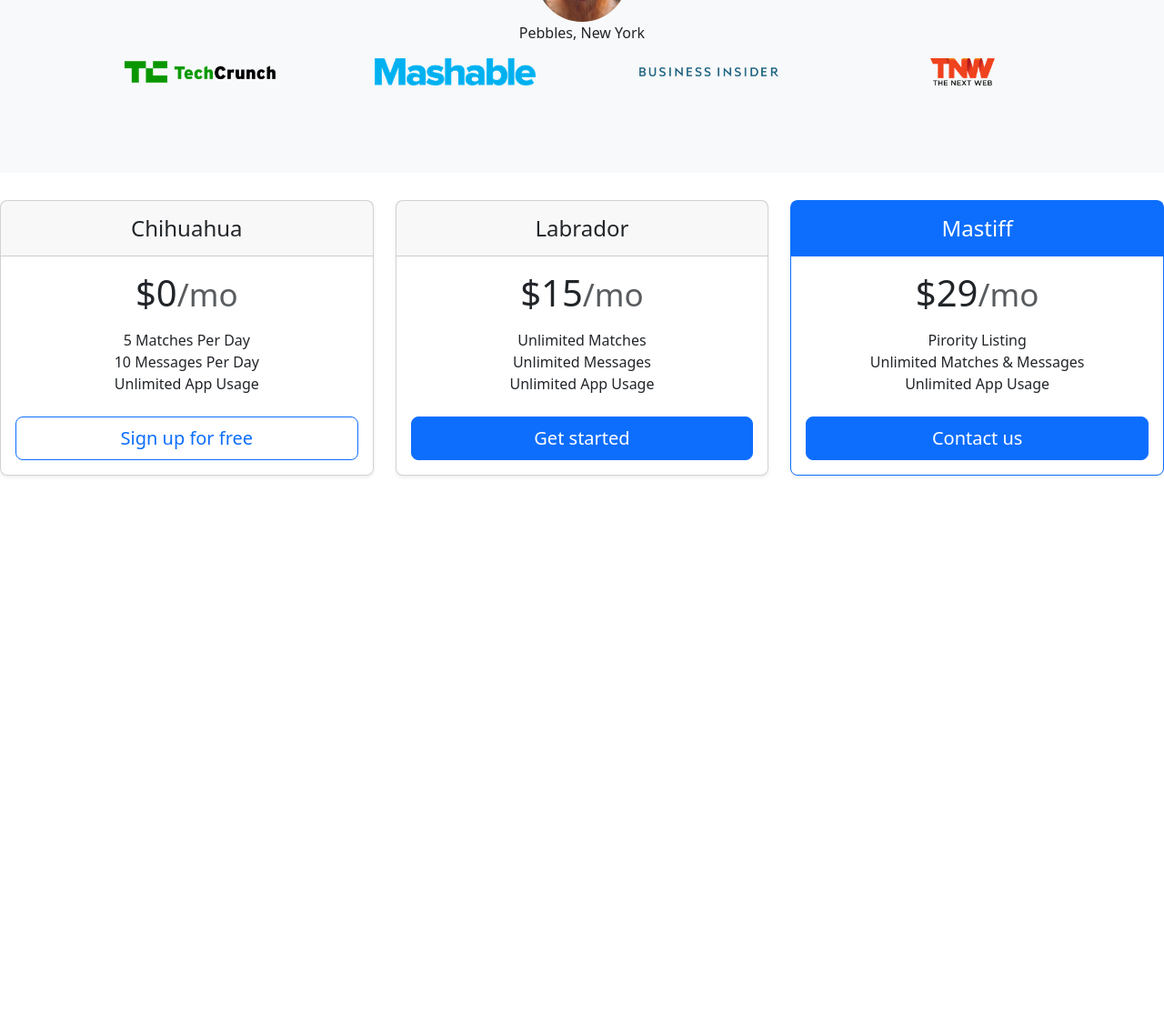
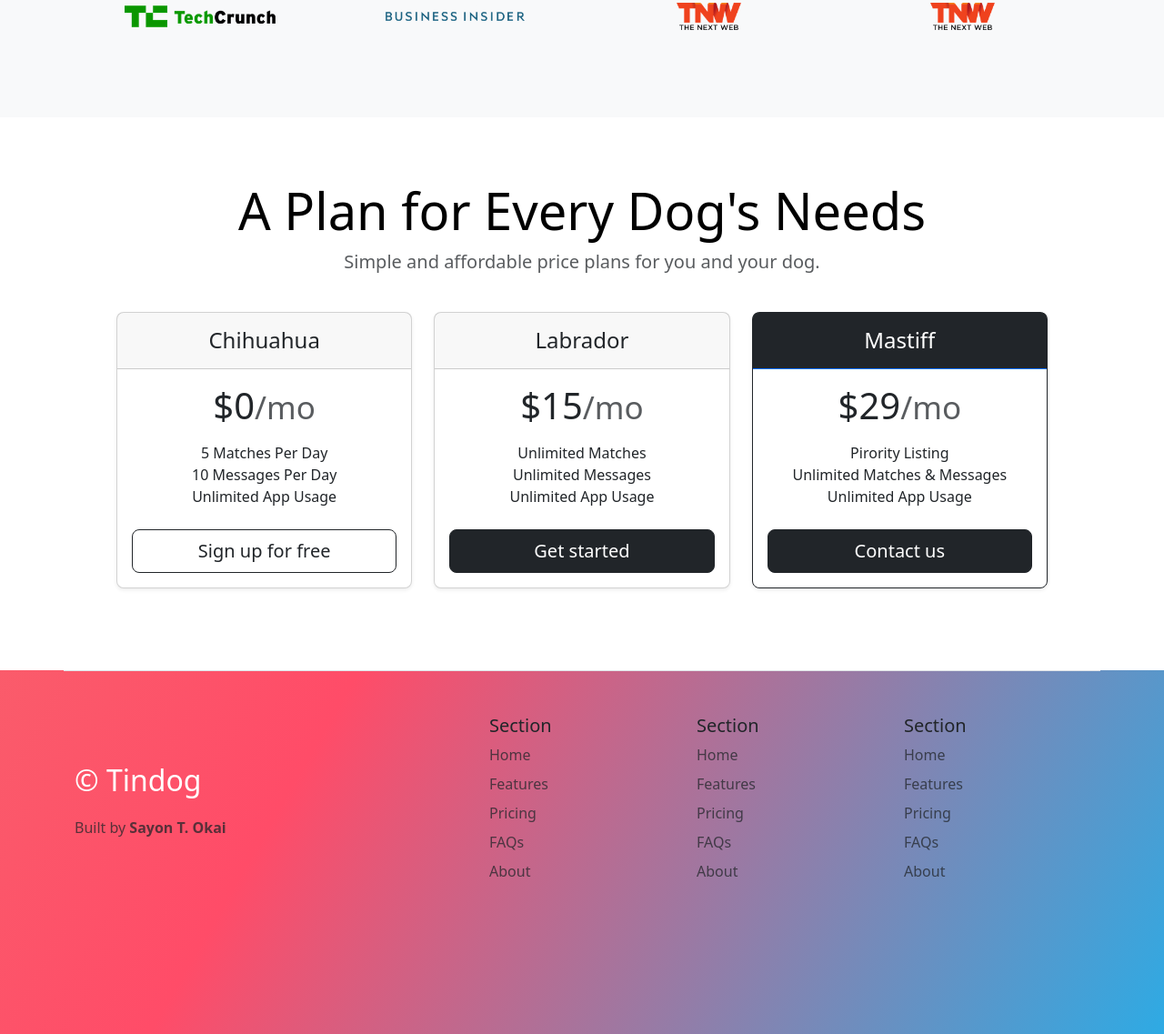
Before and after one commit to Sayon-okai/TinDog-Project.github.io, a plain HTML site: page index.html in a window 1280 px wide. Shown: the part 1380-2517 px from the top of the page at 91% size. Before the commit the page ends 1943 px from the top, so only its background shows below. Drawn offline with nearby package versions, Linux system fonts and the light colour scheme.

Commit message:
TinDog Project - a dog lovers site - for matching and more

```diff
--- a/css/style.css
+++ b/css/style.css
@@ -47,6 +47,25 @@
 }
 
 
-.text-body-emphasis {
-    margin: 15px 0 33px 0 ;
+
+#testimonial p {
+     margin: 15px 0 20px;
+     font-family: sans-serif;
+     font-size: 1em;
 }
+#testimonial .container {
+    justify-content: space-between;
+}
+
+#pricing {
+      padding: 2px 10% 2px 10%;
+}
+
+#footer {
+  height: 400px;
+}
+
+ .tindog {
+  color: #fff;
+  font-size: 2rem;
+}
--- a/index.html
+++ b/index.html
@@ -121,14 +121,15 @@
                     <img src="./images/techcrunch.png" alt="techcrunch" height="30">
                   </div>
                   <div class="col-lg-3 col-sm-12">
-                    <img src="./images/mashable.png" alt="mashable" height="30">
-                  </div>
-                  <div class="col-lg-3 col-sm-12">
                     <img src="./images/bizinsider.png" alt="bizinsider" height="30">
                   </div>
                   <div class="col-lg-3 col-sm-12">
                     <img src="./images/tnw.png" alt="tnw" height="30">
                   </div>
+                  <div class="col-lg-3 col-sm-12">
+                    <img src="./images/tnw.png" alt="tnw" height="30">
+                  </div>
+
               </div>
             </div>
           </div>
@@ -138,7 +139,12 @@
   </section>
   <!-- Pricing -->
   <section id="pricing">
+    <div class="pricing-header p-3 pb-md-4 mx-auto text-center">
+      <h1 class="display-4 fw-normal text-body-emphasis">A Plan for Every Dog's Needs</h1>
+      <p class="fs-5 text-body-secondary">Simple and affordable price plans for you and your dog.</p>
+    </div>
       <div class="row row-cols-1 row-cols-md-3 mb-3 text-center">
+
         <div class="col">
           <div class="card mb-4 rounded-3 shadow-sm">
             <div class="card-header py-3">
@@ -150,7 +156,7 @@
                 <li>5 Matches Per Day</li>
                 <li>10 Messages Per Day</li>
                 <li>Unlimited App Usage</li>
-              </ul> <button type="button" class="w-100 btn btn-lg btn-outline-primary">Sign up for free</button>
+              </ul> <button type="button" class="w-100 btn btn-lg btn-outline-dark">Sign up for free</button>
             </div>
           </div>
         </div>
@@ -165,13 +171,13 @@
                 <li>Unlimited Matches</li>
                 <li>Unlimited Messages</li>
                 <li>Unlimited App Usage</li>
-              </ul> <button type="button" class="w-100 btn btn-lg btn-primary">Get started</button>
+              </ul> <button type="button" class="w-100 btn btn-lg btn-dark">Get started</button>
             </div>
           </div>
         </div>
         <div class="col">
-          <div class="card mb-4 rounded-3 shadow-sm border-primary">
-            <div class="card-header py-3 text-bg-primary border-primary">
+          <div class="card mb-4 rounded-3 shadow-sm border-dark">
+            <div class="card-header py-3 text-bg-dark border-primary">
               <h4 class="my-0 fw-normal">Mastiff</h4>
             </div>
             <div class="card-body">
@@ -181,15 +187,57 @@
                 <li>Unlimited Matches & Messages</li>
                 <li>Unlimited App Usage</li>
 
-              </ul> <button type="button" class="w-100 btn btn-lg btn-primary">Contact us</button>
+              </ul> <button type="button" class="w-100 btn btn-lg btn-dark">Contact us</button>
             </div>
           </div>
         </div>
       </div>
   </section>
   <!-- Footer -->
-  <section id="footer">
+  <section id="footer" class="gradient-background">
+        <div class="container">
+          <footer class="row row-cols-1 row-cols-sm-2 row-cols-md-5 py-5 my-5 border-top">
+            <div class="col mb-3"> <a href="/" class="d-flex align-items-center mb-3 link-body-emphasis text-decoration-none"
+                aria-label="Bootstrap"> <svg class="bi me-2" width="40" height="32" aria-hidden="true">
+                  <use xlink:href="#bootstrap"></use>
+                </svg> </a>
+              <p class="tindog">© Tindog </p>
+              <p class="text-body-secondary"> Built by <strong>Sayon T. Okai</strong></p>
+            </div>
+            <div class="col mb-3"></div>
+            <div class="col mb-3">
+              <h5>Section</h5>
+              <ul class="nav flex-column">
+                <li class="nav-item mb-2"><a href="#" class="nav-link p-0 text-body-secondary">Home</a></li>
+                <li class="nav-item mb-2"><a href="#" class="nav-link p-0 text-body-secondary">Features</a></li>
+                <li class="nav-item mb-2"><a href="#" class="nav-link p-0 text-body-secondary">Pricing</a></li>
+                <li class="nav-item mb-2"><a href="#" class="nav-link p-0 text-body-secondary">FAQs</a></li>
+                <li class="nav-item mb-2"><a href="#" class="nav-link p-0 text-body-secondary">About</a></li>
+              </ul>
+            </div>
+            <div class="col mb-3">
+              <h5>Section</h5>
+              <ul class="nav flex-column">
+                <li class="nav-item mb-2"><a href="#" class="nav-link p-0 text-body-secondary">Home</a></li>
+                <li class="nav-item mb-2"><a href="#" class="nav-link p-0 text-body-secondary">Features</a></li>
+                <li class="nav-item mb-2"><a href="#" class="nav-link p-0 text-body-secondary">Pricing</a></li>
+                <li class="nav-item mb-2"><a href="#" class="nav-link p-0 text-body-secondary">FAQs</a></li>
+                <li class="nav-item mb-2"><a href="#" class="nav-link p-0 text-body-secondary">About</a></li>
+              </ul>
+            </div>
+            <div class="col mb-3">
+              <h5>Section</h5>
+              <ul class="nav flex-column">
+                <li class="nav-item mb-2"><a href="#" class="nav-link p-0 text-body-secondary">Home</a></li>
+                <li class="nav-item mb-2"><a href="#" class="nav-link p-0 text-body-secondary">Features</a></li>
+                <li class="nav-item mb-2"><a href="#" class="nav-link p-0 text-body-secondary">Pricing</a></li>
+                <li class="nav-item mb-2"><a href="#" class="nav-link p-0 text-body-secondary">FAQs</a></li>
+                <li class="nav-item mb-2"><a href="#" class="nav-link p-0 text-body-secondary">About</a></li>
+              </ul>
+            </div>
 
+          </footer>
+        </div>
   </section>
 
   <script src="	https://cdn.jsdelivr.net/npm/bootstrap@5.3.7/dist/js/bootstrap.bundle.min.js"></script>
```
Also changed, not shown: 1 other file.
